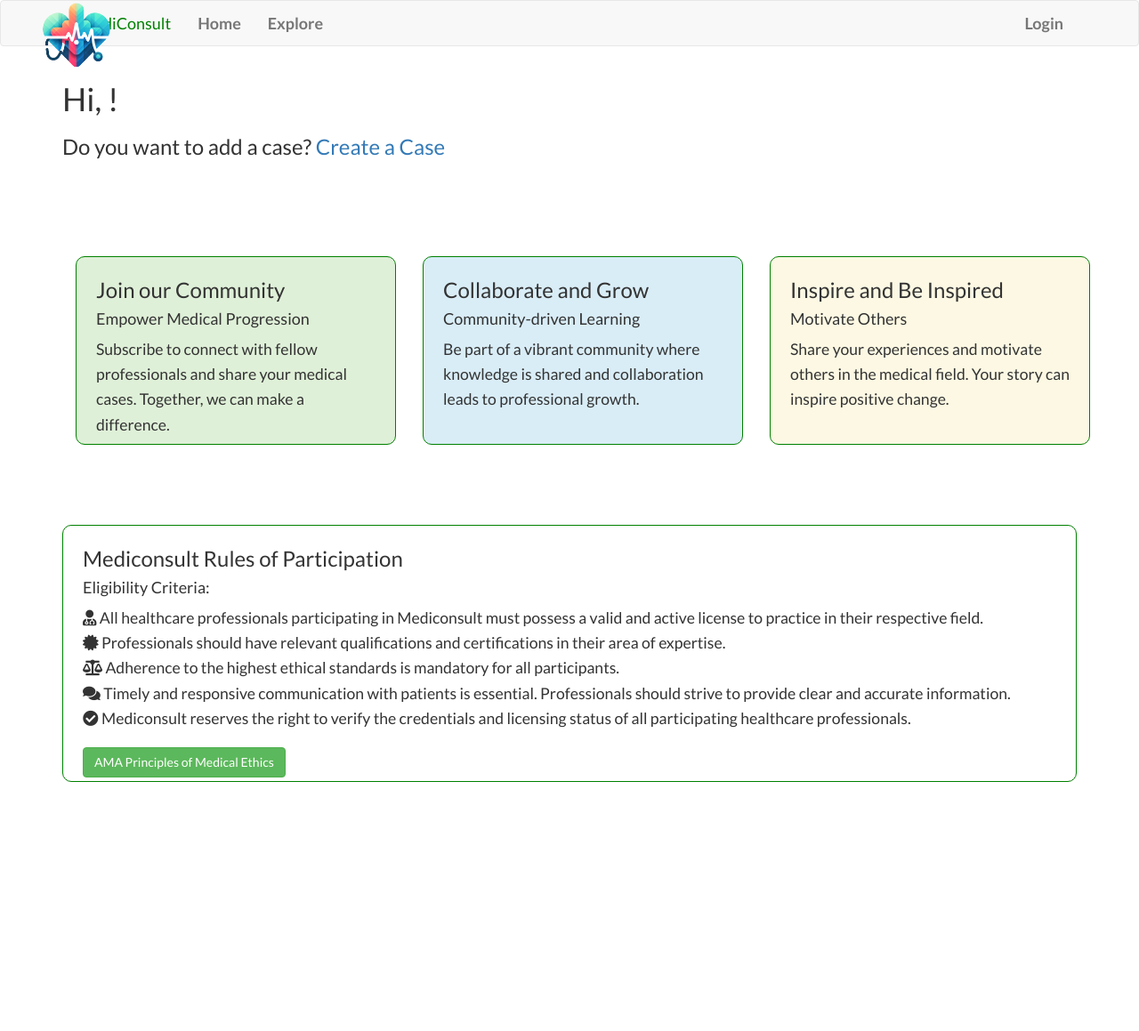
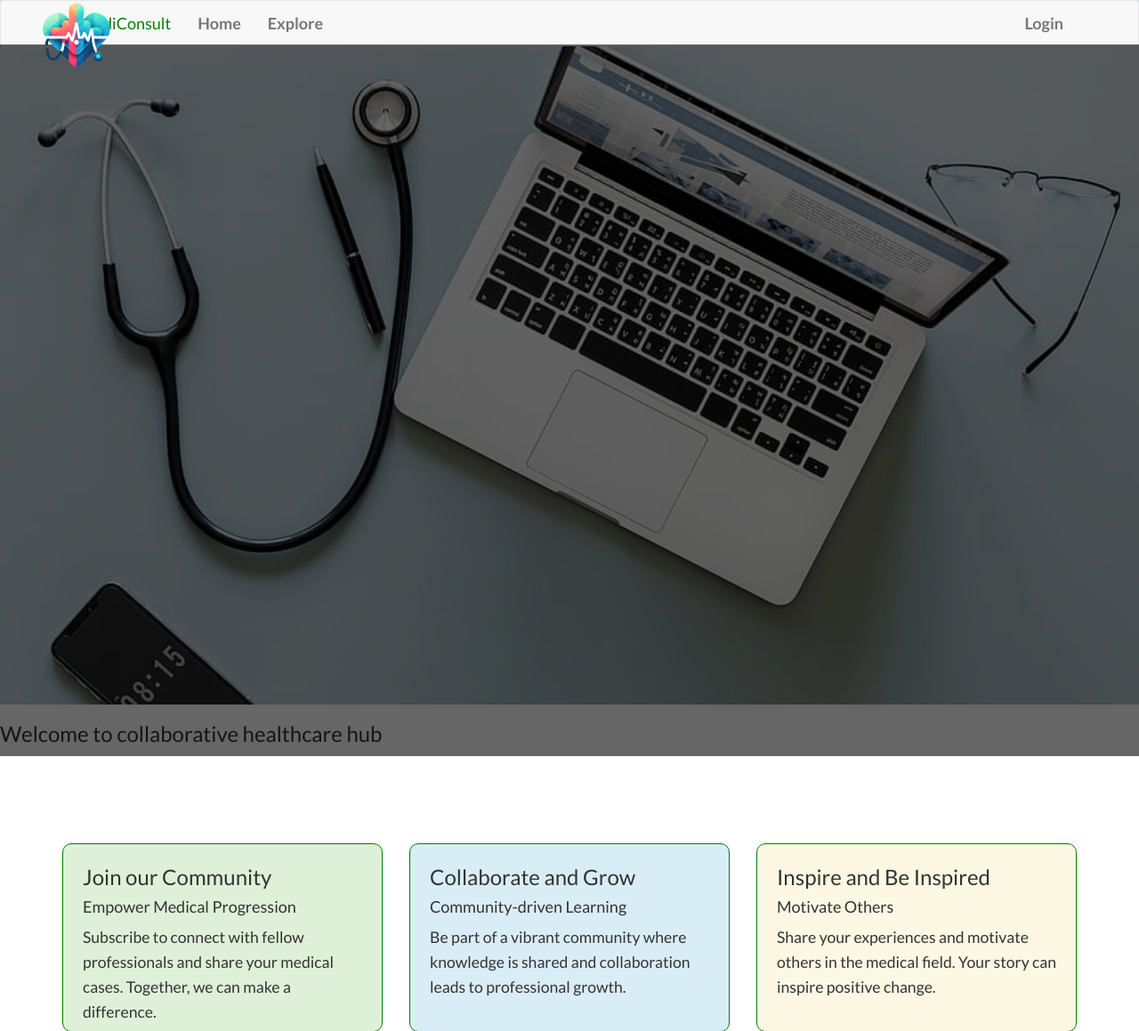
Before and after one commit to shazaaly/mediconsult, a Flask app: page / in a window 1280 px wide. Shown: the top 1159 px of that part at 89% size. Before the commit the page ends 879 px from the top of that part, so only its background shows below. Run offline with Flask 3, Linux system fonts and the light colour scheme; the page is wider than the window, and the part outside it is not shown; some libraries are stand-ins or nearby versions.

Commit message:
add wallpaper to landing page

```diff
--- a/app/routes.py
+++ b/app/routes.py
@@ -34,12 +34,23 @@
     return render_template('explore.html', title='Explore', cases=cases.items)
 
 
-@app.route("/show_case/<case_id>")
+@app.route("/show_case/<case_id>", methods=['GET', 'POST'])
 def show_case(case_id):
     case = Case.query.get_or_404(case_id)
     comments = case.comments.order_by(Comment.timestamp.desc())
     form = CommentForm()
     if case:
+        if form.validate_on_submit():
+            comment = Comment(
+                text=form.text.data,
+                user_id=current_user.id,
+                case_id=case.id
+            )
+            db.session.add(comment)
+            db.session.commit()
+            flash('Your Comment Added')
+            return redirect(url_for('show_case', case_id=case.id))
+        comments = case.comments.order_by(Comment.timestamp.desc())
         return render_template('show_case.html', title=case.title, case=case, form=form, comments=comments)
 
 @login.user_loader
@@ -257,19 +268,19 @@
     return 'Email sent!'
 
 
-@app.route('/submit_comment/<int:case_id>', methods=['GET','POST'])
-@login_required
-def submit_comment(case_id):
-    form = CommentForm()
-    case= Case.query.filter_by(id=case_id).first()
-    if case:
+# @app.route('/submit_comment/<int:case_id>', methods=['GET','POST'])
+# @login_required
+# def submit_comment(case_id):
+#     form = CommentForm()
+#     case= Case.query.filter_by(id=case_id).first()
+#     if case:
 
-        if form.validate_on_submit():
-            comment = Comment(text=form.text.data, author=current_user, case_id=case_id)
-            db.session.add(comment)
-            db.session.commit()
-            flash('Your comment has been published.')
-        return redirect(url_for('show_case', case_id=case_id))
+#         if form.validate_on_submit():
+#             comment = Comment(text=form.text.data, author=current_user, case_id=case_id)
+#             db.session.add(comment)
+#             db.session.commit()
+#             flash('Your comment has been published.')
+#         return redirect(url_for('show_case', case_id=case_id))
 
 
 @app.before_request
--- a/app/static/css/base.css
+++ b/app/static/css/base.css
@@ -42,6 +42,7 @@
 	top: -24px;
 	left: 20px;
 	margin-right: 3px;
+	z-index: 10;
 }
 
 .navbar-brand {
--- a/app/static/css/index.css
+++ b/app/static/css/index.css
@@ -1,3 +1,25 @@
+#wallpaper {
+	background-image: url('../images//banner.jpg');
+	height: 100vh;
+	background-repeat: no-repeat;
+	background-size: cover;
+
+	margin-top: -8rem;
+
+
+}
+
+#wallpaper::before {
+	content: "";
+	position: absolute;
+	top: 5rem;
+	left: 0;
+	width: 100%;
+	height: 100%;
+	background: rgba(0, 0, 0, 0.6);
+
+}
+
 .back_image {
 	background-image: url(../images/banner.jpg);
 	width: 100%;
--- a/app/templates/index.html
+++ b/app/templates/index.html
@@ -9,8 +9,22 @@
 
 {% block app_content %}
 
+{# image wallpaper area#}
+</div>
+<div id="wallpaper"> </div>
+
+{% if current_user.is_authenticated %}
 <h1>Hi, {{ current_user.username }}!</h1>
 <h3>Do you want to add a case? <a href="{{ url_for('submit_case') }}"> Create a Case</a></h3>
+{% else %}
+<h3> Welcome to collaborative healthcare hub</h3>
+{% endif %}
+
+
+
+
+
+
 
 
 <div class="container cards-wrapper mt-5">
```
Also changed, not shown: other parts of app/templates/index.html (+0 -4 lines), app/models.py (+12 -10 lines), app/templates/show_case.html (+7 -7 lines), app.db, app/static/images/banner.jpg.
